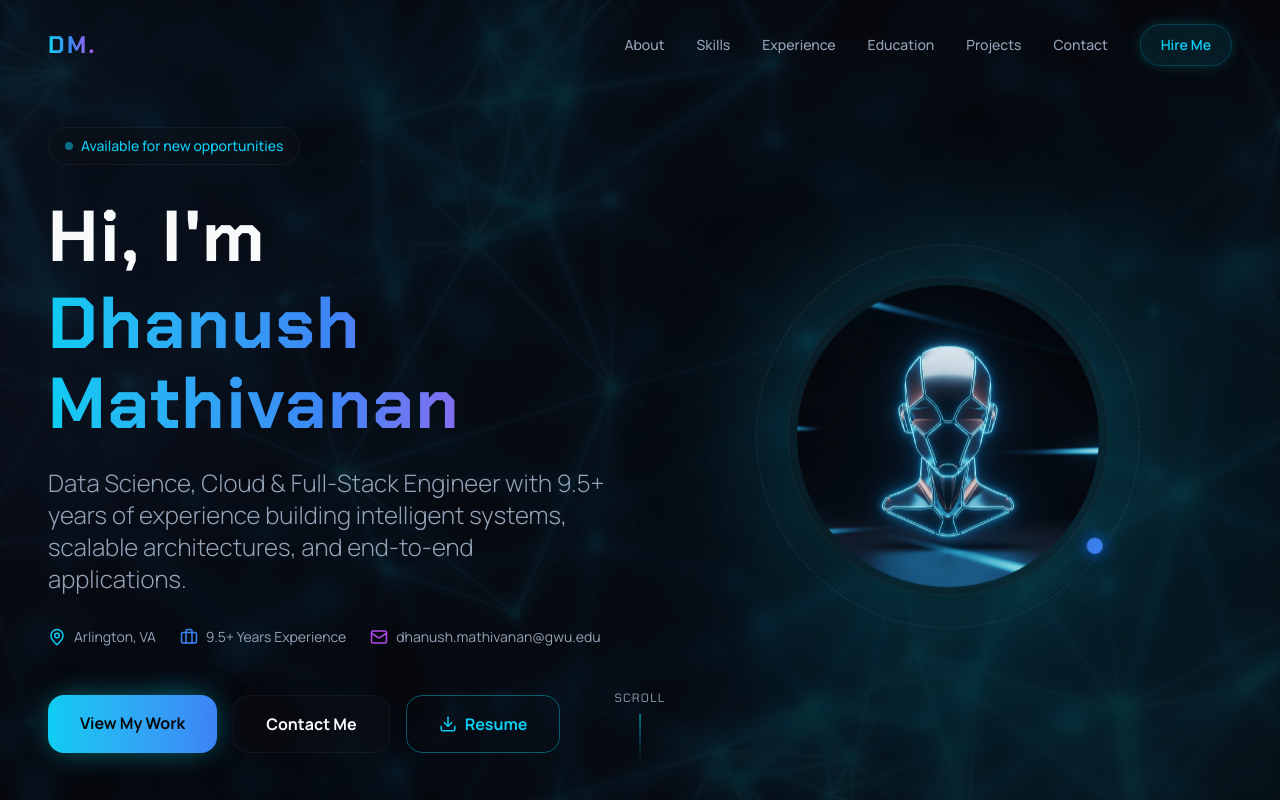
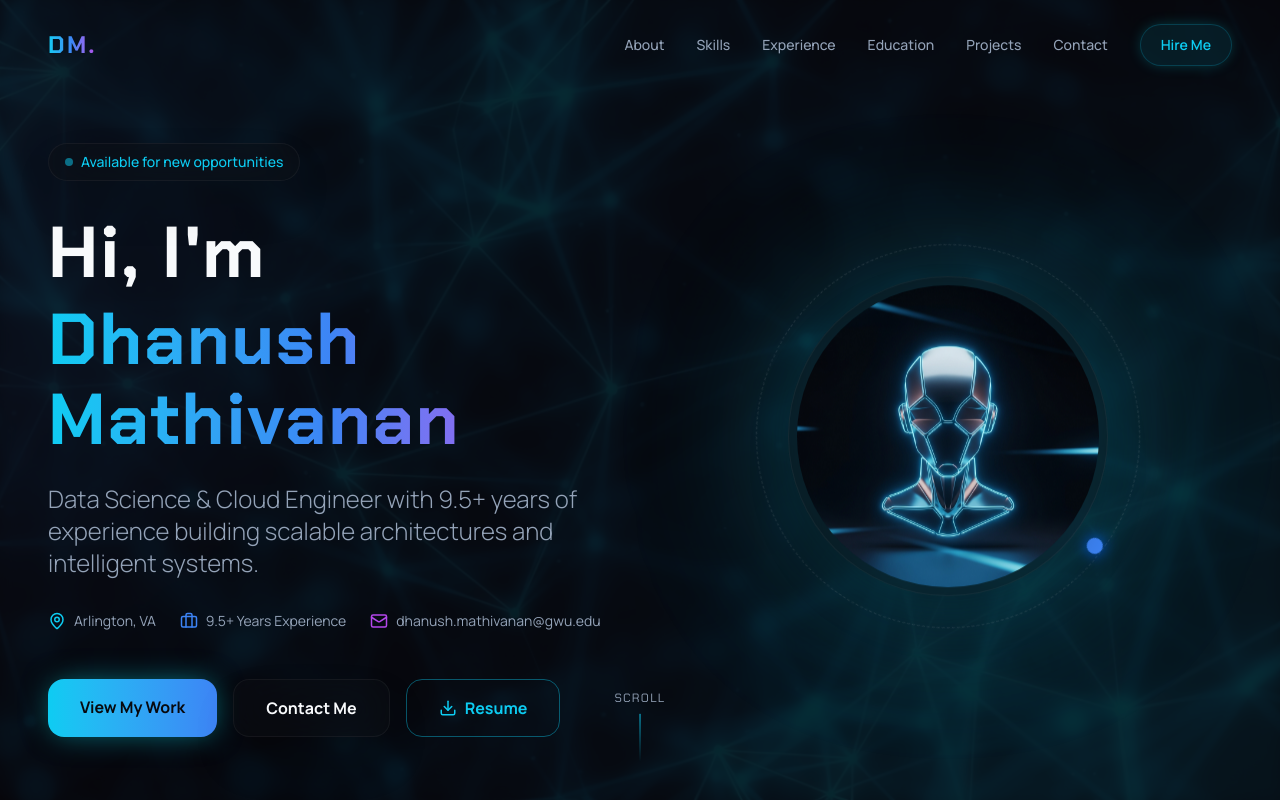
Before and after one commit to DhanushGWU1995/dhanush-mathivanan-portfolio, a React (Vite) app: page / in a window 1280 px wide. Shown: the top 800 px of the page. Built offline with nearby package versions, Linux system fonts and the light colour scheme.

Commit message:
revert: restore original hero tagline using personalInfo.title

```diff
--- a/src/components/Hero.tsx
+++ b/src/components/Hero.tsx
@@ -39,7 +39,7 @@ export function Hero() {
 
           <FadeIn delay={0.3}>
             <p className="text-xl md:text-2xl text-muted-foreground font-light mb-8 max-w-xl">
-              Data Science, Cloud &amp; Full-Stack Engineer with 9.5+ years of experience building intelligent systems, scalable architectures, and end-to-end applications.
+              {personalInfo.title} with 9.5+ years of experience building scalable architectures and intelligent systems.
             </p>
           </FadeIn>
 
```
